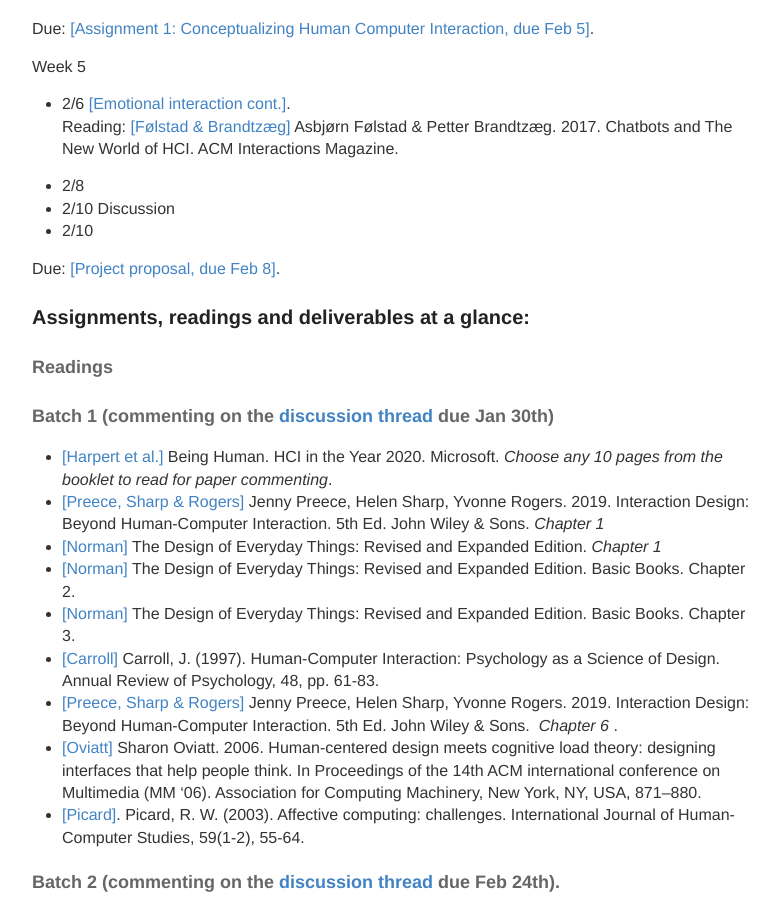
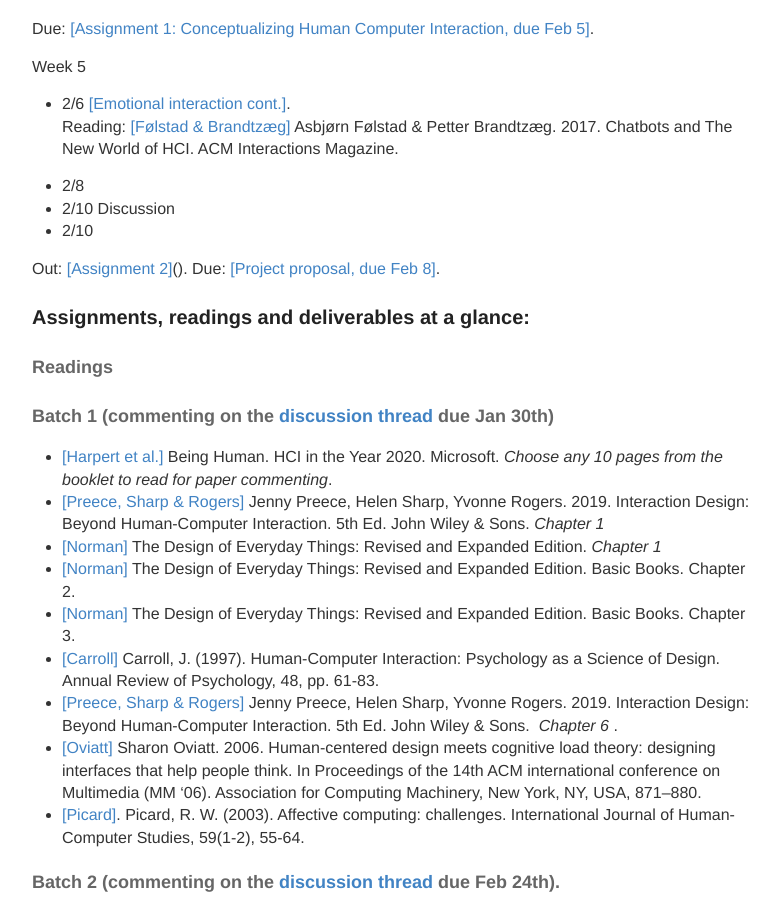
Before and after one commit to hciwang/hciwang.github.io, a Jekyll site: the page built from _posts/2022-1-1-lectures.md, in a window 1280 px wide and 900 px high, scrolled down 1785 px. Shown: the whole window, without its empty margins (248-1027 px from the left). Built offline with Jekyll 4.4.1, drawn with Linux system fonts in a browser that asks for light colours.

Commit message:
Update 2022-1-1-lectures.md

```diff
--- a/_posts/2022-1-1-lectures.md
+++ b/_posts/2022-1-1-lectures.md
@@ -69,6 +69,7 @@
 - 2/10 Discussion
 - 2/10
 
+Out: [[Assignment 2]](, due Feb 24)().
 Due: [[Project proposal, due Feb 8]](https://canvas.ucdavis.edu/courses/747452/assignments/1010534).
 
 ### Assignments, readings and deliverables at a glance:
```
